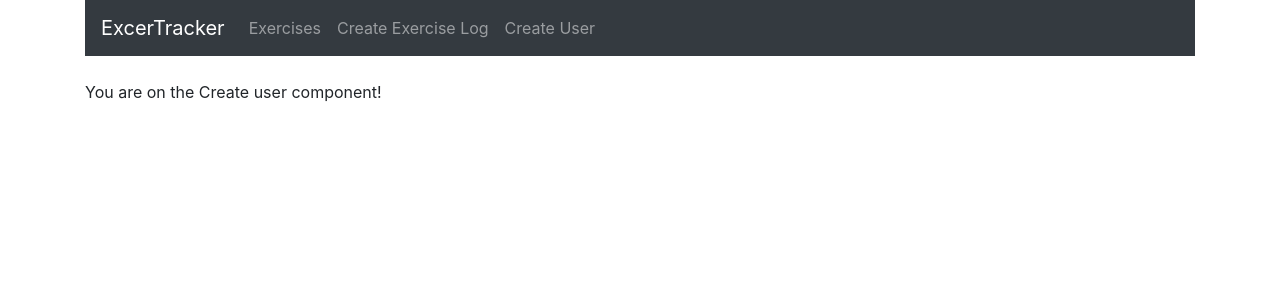
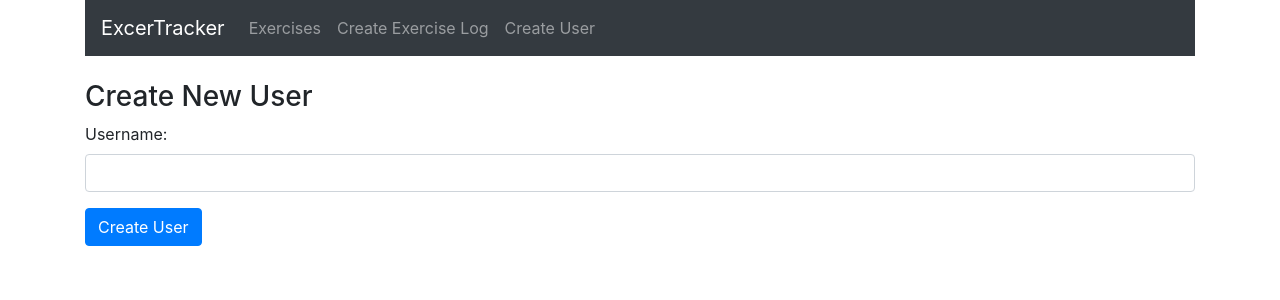
Before and after one commit to govindk1/exercise-tracker-app, a React (Create React App) app: page /user in a window 1280 px wide. Shown: the top 300 px of the page. Built offline with nearby package versions, Linux system fonts and the light colour scheme.

Commit message:
added create user component

```diff
--- a/src/component/create_exercise.js
+++ b/src/component/create_exercise.js
@@ -1,9 +1,15 @@
-import React,{useState, useEffect, useRef} from 'react'
+import React,{useState, useEffect} from 'react'
 import axios from  "axios"
 
 
 
 function  CreateExercise() {
+
+
+
+
+
+    const [k1, setk1] = useState({hits:[]});
 
     const [createExercise, setcreateExcercise] = useState({
         username:'',
@@ -14,17 +20,16 @@ function  CreateExercise() {
 
 
 
-    const [k1, setk1] = useState({hits:[]});
-
-
-
     useEffect(() => {
 
         async function all_users(){
             const response = await axios.get('http://localhost:5000/users/')
 
             setk1({hits:[...response.data, ...k1.hits]})
-           console.log(k1)
+
+            //so let suppose user without changing username it make post request and by default our username is undefined so it will throw error to avoid that we will initialize our username
+            setcreateExcercise({...createExercise, username:response.data[0].username})
+            console.log(k1)
         }
 
        all_users()
@@ -41,11 +46,11 @@ function  CreateExercise() {
             duration: createExercise.duration,
             date: createExercise.date
           }
-
+        console.log(exercise)
         axios.post('http://localhost:5000/exercises/add', exercise)
       .then(res => console.log(res.data));
 
-    window.location = '/';
+
     }
     return (
         <div>
@@ -55,15 +60,22 @@ function  CreateExercise() {
           <label>Username: </label>
           <select
           required
-          className="form-control">
+          className="form-control"
+          value={createExercise.username}
+          onChange={e => setcreateExcercise({...createExercise, username:e.target.value})}>
 
           {!k1.hits}{
 
+
+
             k1.hits.map(function(user) {
-              return <option
+
+              return(
+                <option
                 key={user.username}
                 value={user.username}>{user.username}
-                </option>;
+                </option>
+                )
             })
 
           }
--- a/src/component/create_user_comp.js
+++ b/src/component/create_user_comp.js
@@ -1,9 +1,39 @@
-import React from 'react'
+import React, {useState} from 'react'
+import axios from  "axios";
 
 function CreateUser() {
+
+    const [username, setusername] = useState('');
+
+    const createUser = (e) => {
+        e.preventDefault()
+
+        if(username){
+            const user = {username:username}
+            axios.post('http://localhost:5000/users/add', user)
+            .then(res => console.log(res.data));
+
+            setusername('')
+        }
+    }
+
     return (
         <div>
-            <p>You are on the Create user component!</p>
+        <h3>Create New User</h3>
+        <form onSubmit={createUser}>
+          <div className="form-group">
+            <label>Username: </label>
+            <input  type="text"
+                required
+                className="form-control"
+                value={username}
+                onChange={e => setusername(e.target.value)}
+                />
+          </div>
+          <div className="form-group">
+            <input type="submit" value="Create User" className="btn btn-primary" />
+          </div>
+        </form>
         </div>
     )
 }
```
Also changed, not shown: 1 other file (tests, documents, lock files or other folders).
